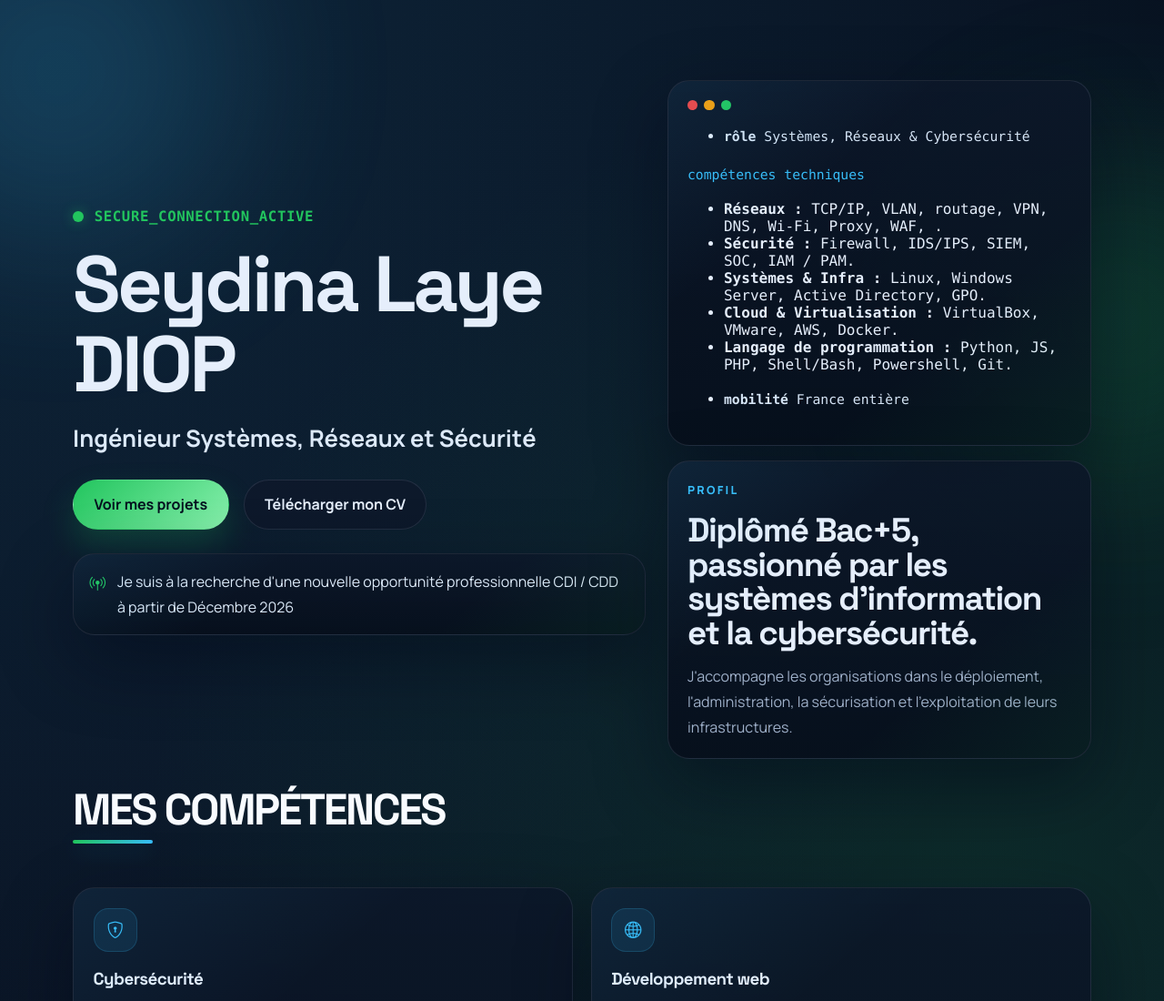
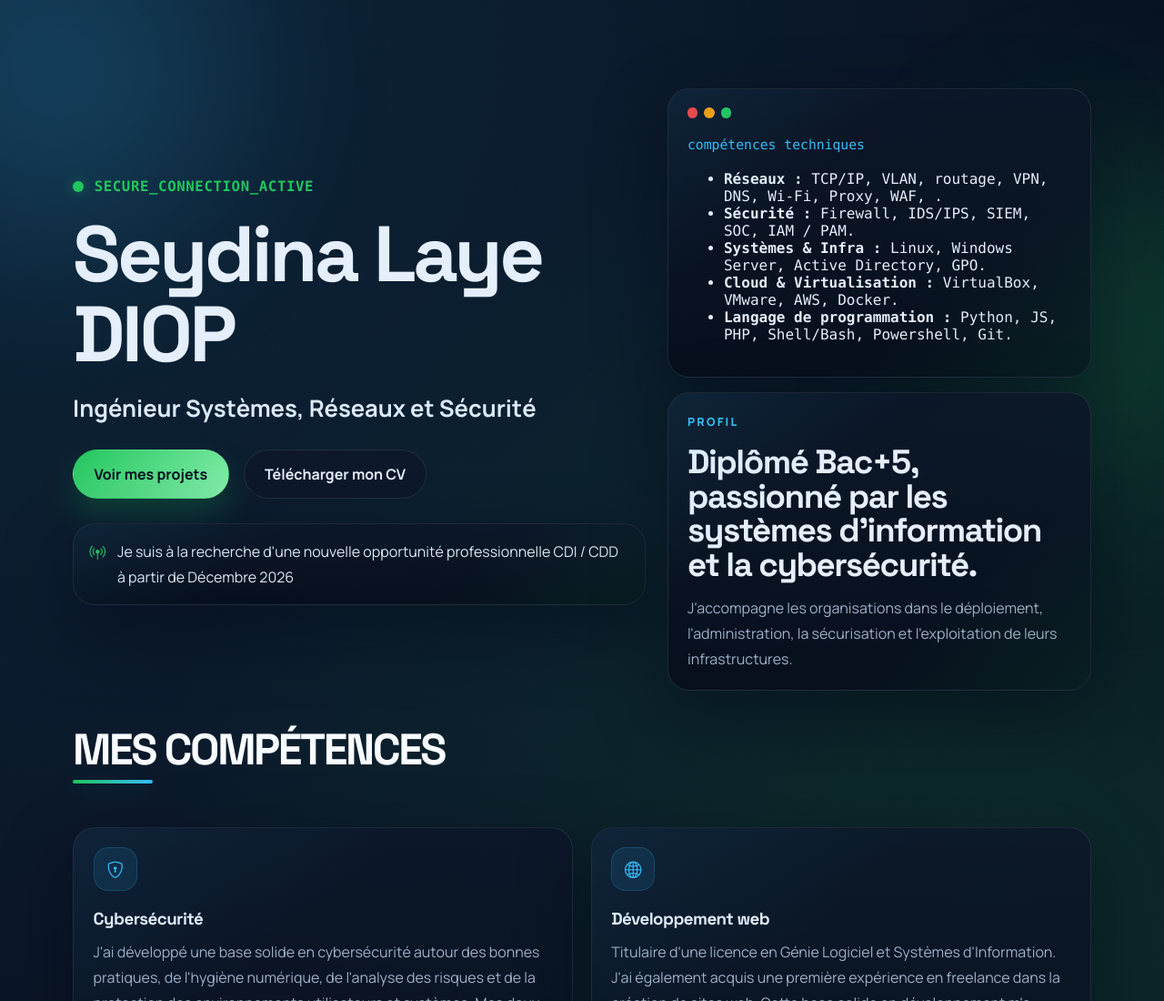
Before and after one commit to SeydinaDiop/CVPortfolio, a plain HTML site: page index.html in a window 1280 px wide. Shown: the top 1100 px of the page at 91% size. Drawn offline with Linux system fonts and the light colour scheme.

Commit message:
index.html

```diff
--- a/index.html
+++ b/index.html
@@ -80,13 +80,6 @@
               <span></span>
             </div>
             <div class="status-body">
-              <ul>
-                    <li>
-                         <p><strong>rôle</strong> Systèmes, Réseaux &amp; Cybersécurité</p>
-                    </li>
-              </ul>
-
-
               <p><span>compétences techniques</span>
                   <ul>
                     <li>
@@ -111,11 +104,6 @@
                     </li>
                 </ul>
               </p>
-              <ul>
-                    <li>
-                         <p><strong>mobilité</strong> France entière</p>
-                    </li>
-              </ul>
 
             </div>
           </div>
```
